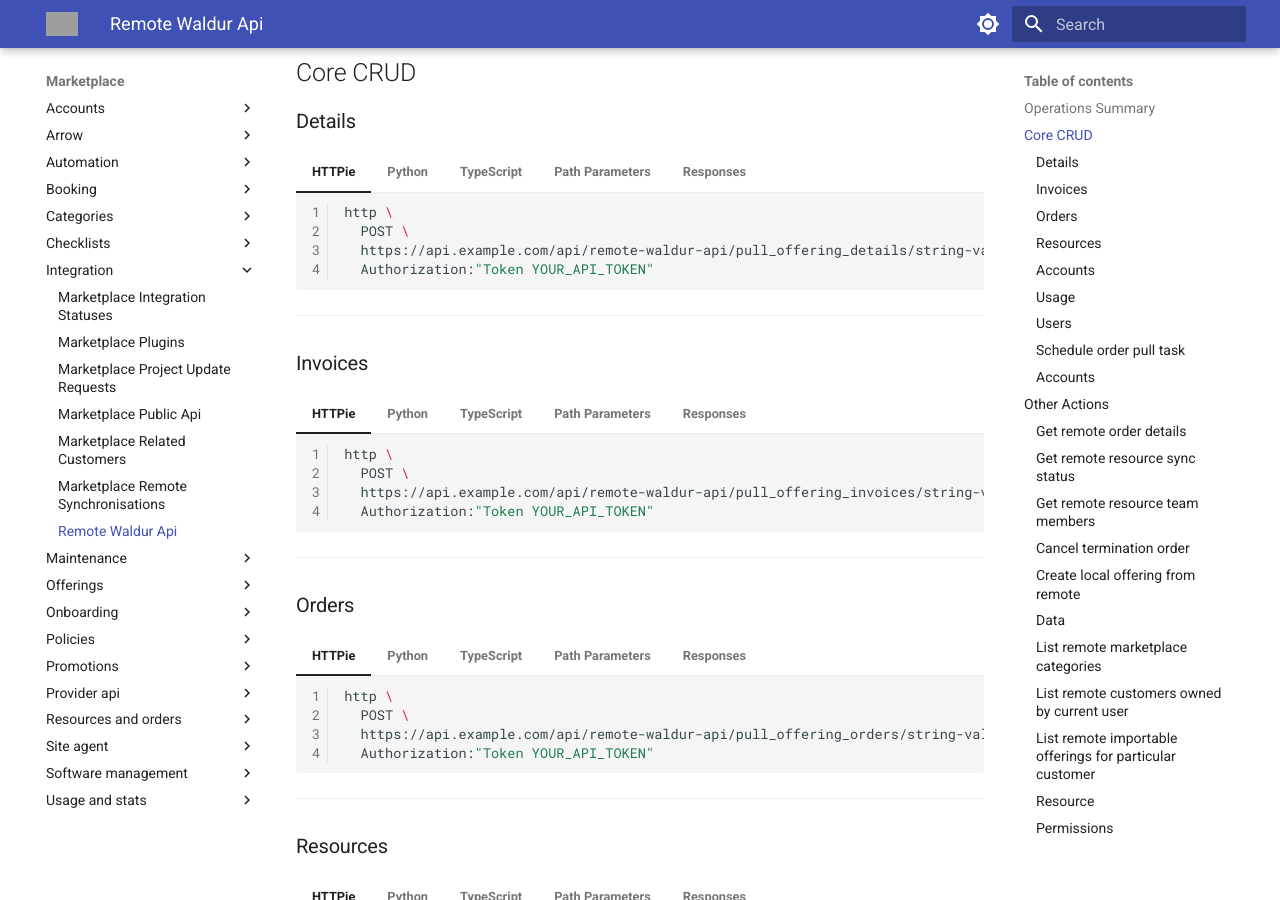
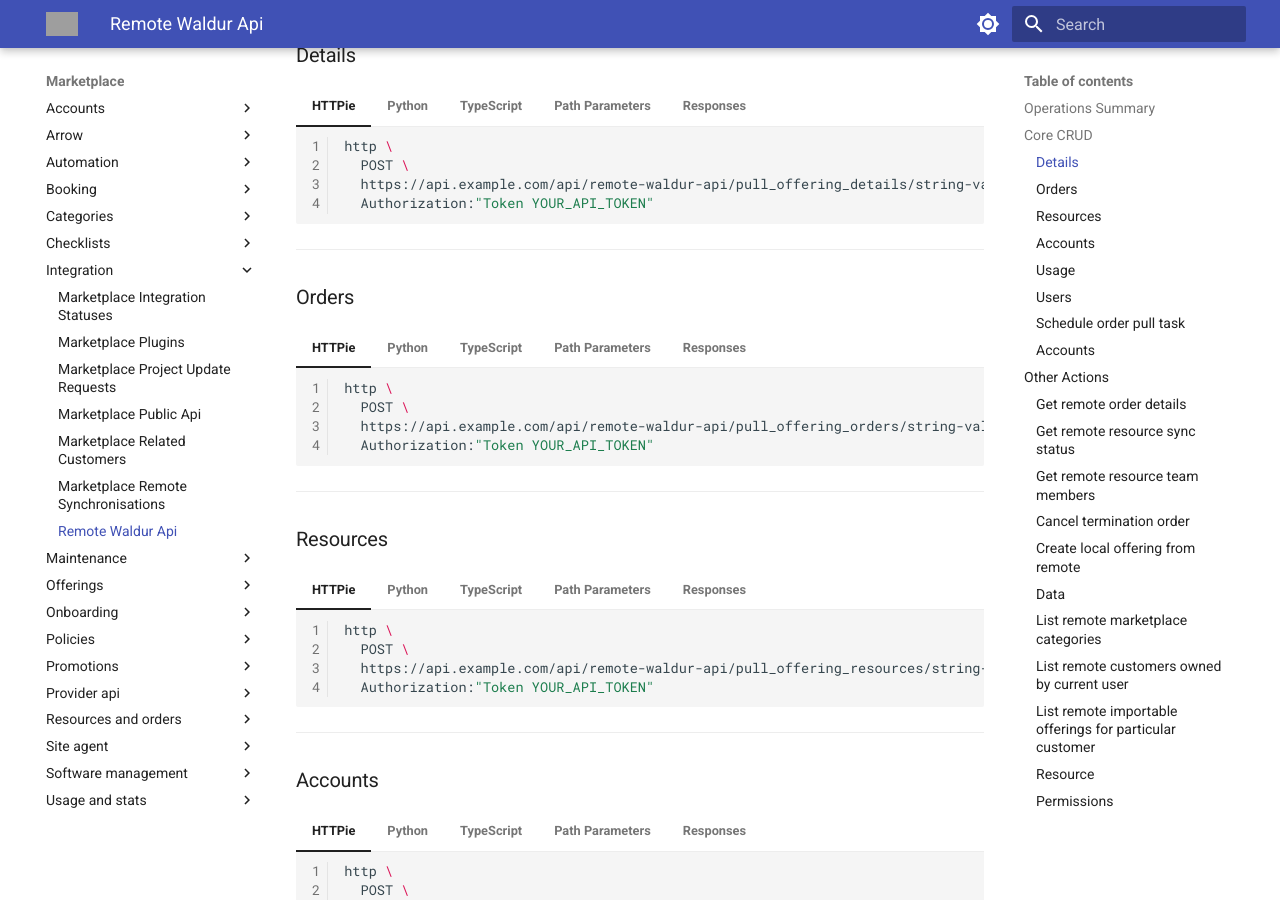
Before and after one commit to waldur/api-docs, an MkDocs documentation site: the page built from docs/marketplace/integration/remote-waldur-api.md, in a window 1280 px wide and 900 px high, scrolled down 1761 px. Built offline with MkDocs 1.6.1 and Material for MkDocs 9.7.7, drawn with Linux system fonts in a browser that asks for light colours; the version menu is left out; some of the changed text lies outside the part shown; grey boxes are pictures that could not be loaded.

Commit message:
docs: Auto-generate API reference from https://code.opennodecloud.com/waldur/waldur-sdk-docs-generator

````diff
--- a/docs/marketplace/integration/remote-waldur-api.md
+++ b/docs/marketplace/integration/remote-waldur-api.md
@@ -6,7 +6,6 @@
 |:--- |:--- |:--- |
 | **Core CRUD** | | |
 | <span class="http-badge http-post">POST</span> | `/api/remote-waldur-api/pull_offering_details/{uuid}/` | [Details](#details) |
-| <span class="http-badge http-post">POST</span> | `/api/remote-waldur-api/pull_offering_invoices/{uuid}/` | [Invoices](#invoices) |
 | <span class="http-badge http-post">POST</span> | `/api/remote-waldur-api/pull_offering_orders/{uuid}/` | [Orders](#orders) |
 | <span class="http-badge http-post">POST</span> | `/api/remote-waldur-api/pull_offering_resources/{uuid}/` | [Resources](#resources) |
 | <span class="http-badge http-post">POST</span> | `/api/remote-waldur-api/pull_offering_robot_accounts/{uuid}/` | [Accounts](#accounts) |
@@ -70,71 +69,6 @@
 
     try {
       const response = await remoteWaldurApiPullOfferingDetails({
-      auth: "Token YOUR_API_TOKEN",
-      path: {
-        "uuid": "string-value"
-      }
-    });
-      console.log('Success:', response);
-    } catch (error) {
-      console.error('Error:', error);
-    }
-    ```
-
-
-=== "Path Parameters"
-
-    | Name | Type | Required |
-    |---|---|---|
-    | `uuid` | string | ✓ |
-
-
-=== "Responses"
-
-    **`200`** - No response body
-
-
----
-
-### Invoices
-
-
-=== "HTTPie"
-
-    ```bash
-    http \
-      POST \
-      https://api.example.com/api/remote-waldur-api/pull_offering_invoices/string-value/ \
-      Authorization:"Token YOUR_API_TOKEN"
-    ```
-
-=== "Python"
-
-    ```python
-    from waldur_api_client.client import AuthenticatedClient
-    from waldur_api_client.api.remote_waldur_api import remote_waldur_api_pull_offering_invoices # (1)
-
-    client = AuthenticatedClient(
-        base_url="https://api.example.com", token="YOUR_API_TOKEN"
-    )
-    response = remote_waldur_api_pull_offering_invoices.sync(
-        uuid="string-value",
-        client=client
-    )
-
-    print(response)
-    ```
-
-
-    1.  **API Source:** [`remote_waldur_api_pull_offering_invoices`](https://github.com/waldur/py-client/blob/main/waldur_api_client/api/remote_waldur_api/remote_waldur_api_pull_offering_invoices.py)
-
-=== "TypeScript"
-
-    ```typescript
-    import { remoteWaldurApiPullOfferingInvoices } from 'waldur-js-client';
-
-    try {
-      const response = await remoteWaldurApiPullOfferingInvoices({
       auth: "Token YOUR_API_TOKEN",
       path: {
         "uuid": "string-value"
````
